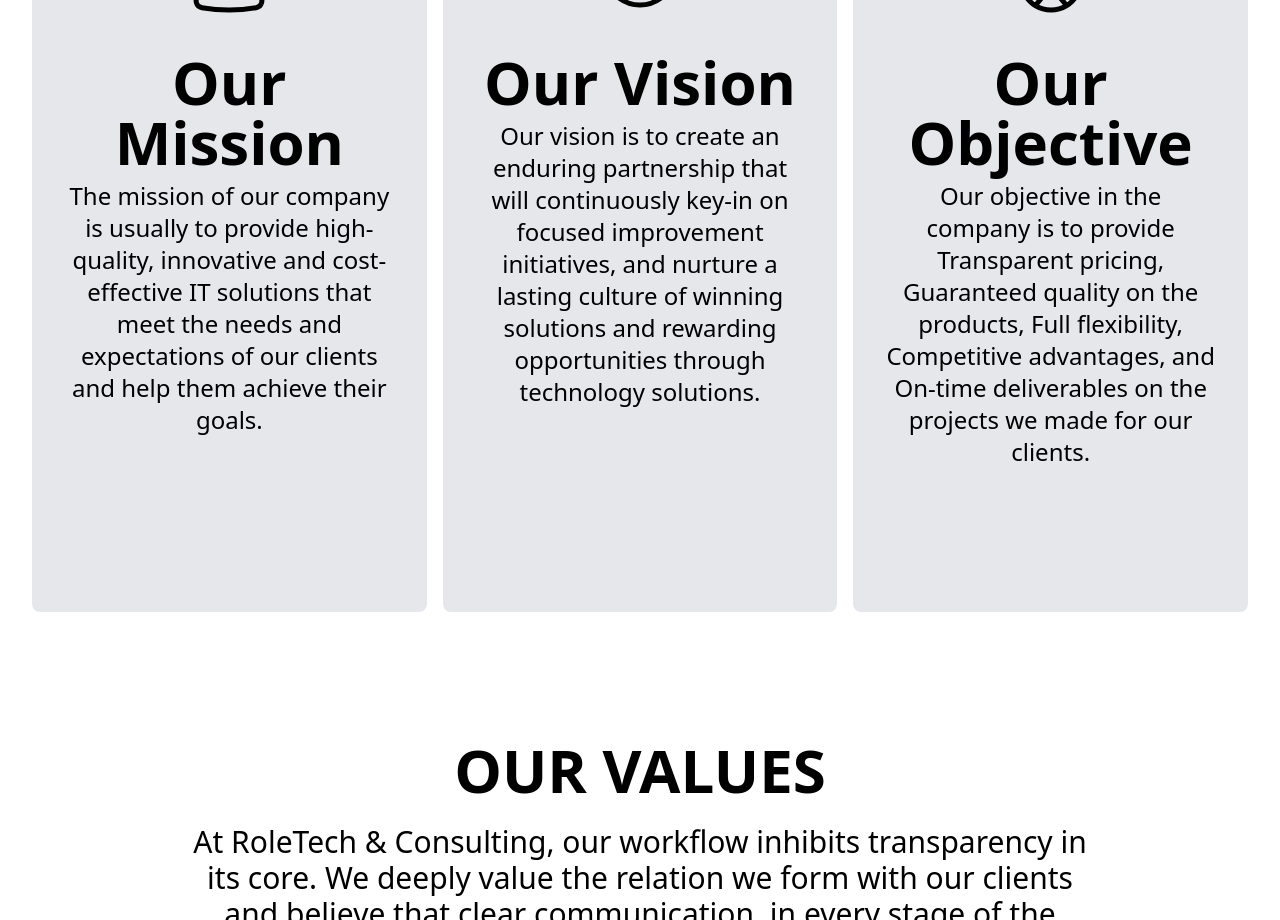
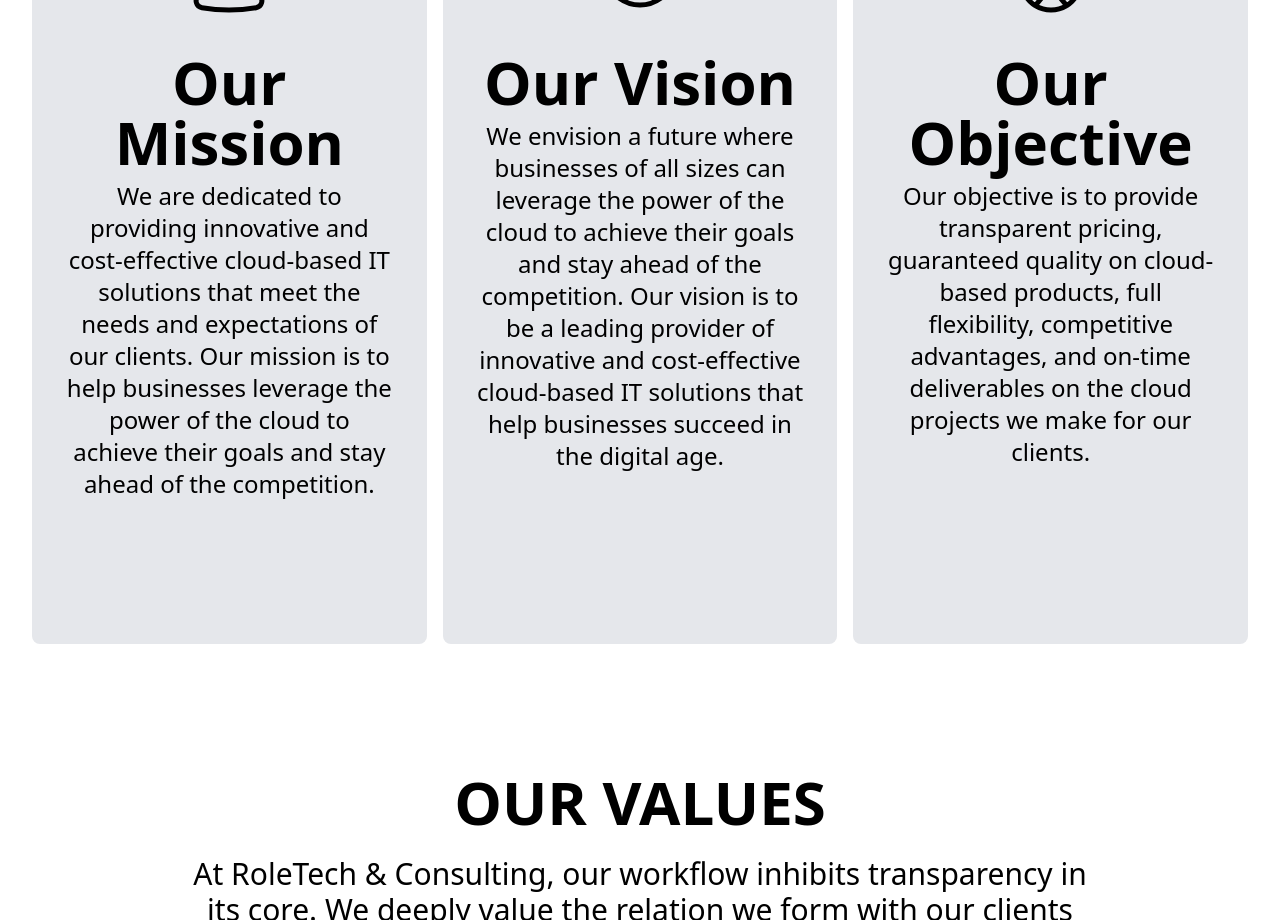
Before and after one commit to DagimAsnake/role-web, a Next.js app: page / in a window 1280 px wide. Shown: the part 3820-4740 px from the top of the page. Built offline with nearby package versions, Linux system fonts and the light colour scheme.

Commit message:
added cloud on homeThree

```diff
--- a/components/Home/HomeThree.js
+++ b/components/Home/HomeThree.js
@@ -24,9 +24,7 @@ const HomeThree = () => {
 
                     </svg>
                     <h3 className="text-3xl md:text-6xl font-bold mt-4">Our Mission</h3>
-                    <p className="text-xl md:text-2xl mt-2">The mission of our company is usually to provide high-quality, innovative and
-                        cost-effective IT solutions that meet the needs and expectations of our clients and help them achieve their
-                        goals.
+                    <p className="text-xl md:text-2xl mt-2">We are dedicated to providing innovative and cost-effective cloud-based IT solutions that meet the needs and expectations of our clients. Our mission is to help businesses leverage the power of the cloud to achieve their goals and stay ahead of the competition.
                     </p>
                 </div>
                 <div className="flex flex-col items-center bg-gray-200 rounded-lg p-8 py-20 md:py-36 mt-8 hover:bg-gray-300 transition duration-300 ease-in-out transform hover:scale-105 cursor-pointer">
@@ -43,9 +41,7 @@ const HomeThree = () => {
 
                     </svg>
                     <h3 className="text-3xl md:text-6xl font-bold mt-4">Our Vision</h3>
-                    <p className="text-xl md:text-2xl mt-2">Our vision is to create an enduring partnership that will continuously key-in on
-                        focused improvement initiatives, and nurture a lasting culture of winning solutions and rewarding
-                        opportunities through technology solutions.
+                    <p className="text-xl md:text-2xl mt-2">We envision a future where businesses of all sizes can leverage the power of the cloud to achieve their goals and stay ahead of the competition. Our vision is to be a leading provider of innovative and cost-effective cloud-based IT solutions that help businesses succeed in the digital age.
                     </p>
                 </div>
                 <div className="flex flex-col items-center bg-gray-200 rounded-lg p-8 py-20 md:py-36 mt-8 hover:bg-gray-300 transition duration-300 ease-in-out transform hover:scale-105 cursor-pointer">
@@ -61,9 +57,7 @@ const HomeThree = () => {
 
                     </svg>
                     <h3 className="text-3xl md:text-6xl font-bold mt-4">Our Objective</h3>
-                    <p className="text-xl md:text-2xl mt-2">Our objective in the company is to provide Transparent pricing, Guaranteed quality on
-                        the products, Full flexibility, Competitive advantages, and On-time deliverables on the projects we made for
-                        our clients.
+                    <p className="text-xl md:text-2xl mt-2">Our objective is to provide transparent pricing, guaranteed quality on cloud-based products, full flexibility, competitive advantages, and on-time deliverables on the cloud projects we make for our clients.
                     </p>
                 </div>
             </div>
```
